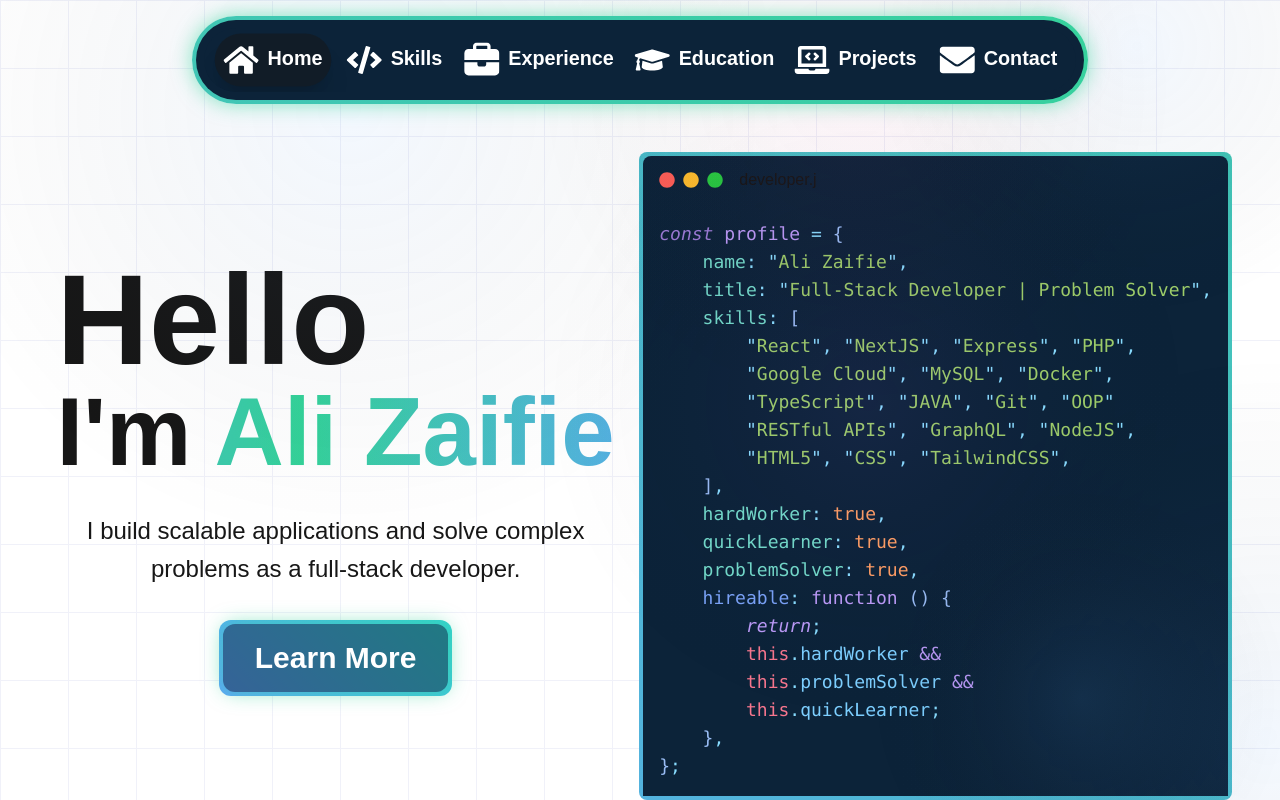
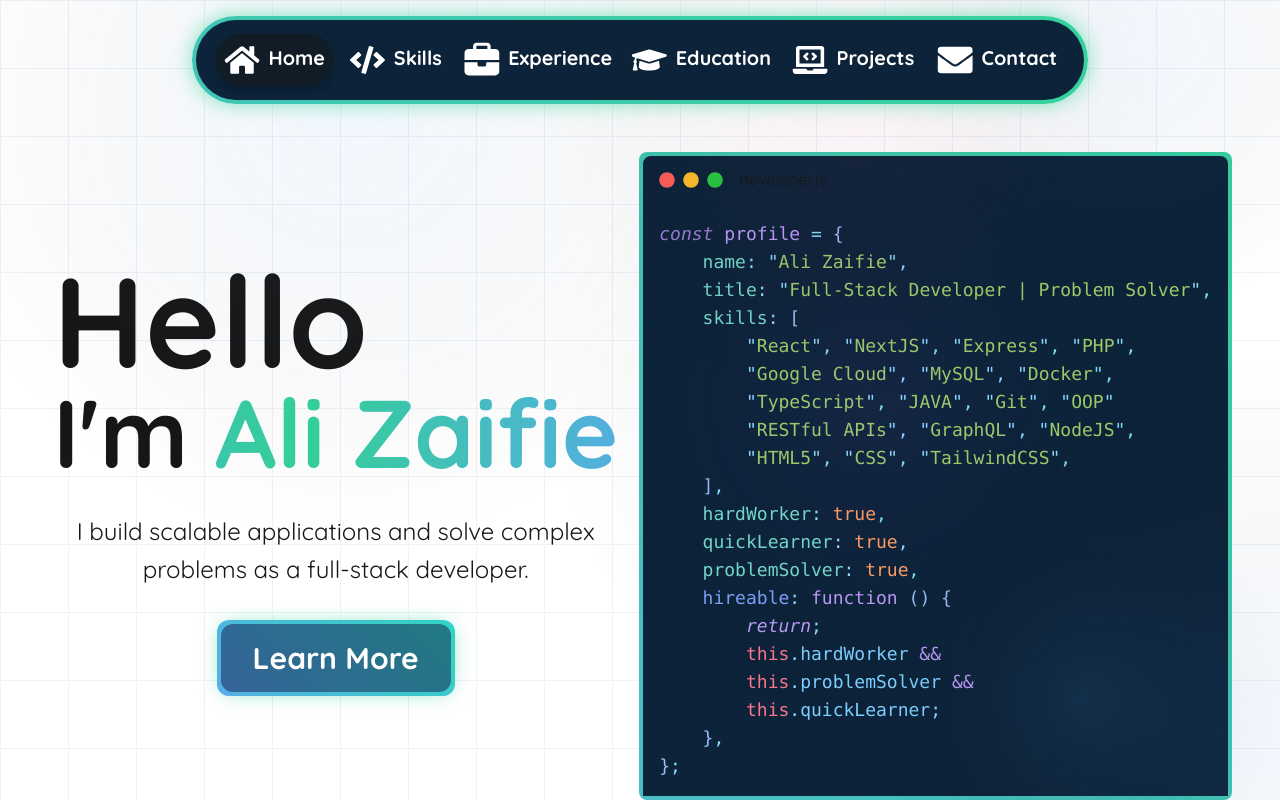
Before and after one commit to ingakonstigheter/portfolio, a Next.js app: page / in a window 1280 px wide. Built offline with nearby package versions, Linux system fonts and the light colour scheme.

Commit message:
Add multiple font options for testing

```diff
--- a/app/components/hero.tsx
+++ b/app/components/hero.tsx
@@ -1,5 +1,4 @@
 import CodeWindow from "./code-window";
-import { TypewriterText } from "./typewriter-text";
 
 export default function Hero() {
   const name = "Ali Zaifie";
@@ -14,7 +13,7 @@ export default function Hero() {
   return (
     <div className="grid gap-8 lg:gap-4 lg:mt-8 mt-4 lg:grid-flow-col items-center mx-auto">
       <div className="grid items-center lg:text-left md:gap-8 gap-4">
-        <h1 className="text-8xl font-bold md:mx-auto">
+        <h1 className="text-8xl font-bold md:mx-auto ">
           <span className="text-9xl font-extrabold block">Hello</span>
           I'm
           <span className="gradient-text"> {name}</span>
--- a/app/globals.css
+++ b/app/globals.css
@@ -17,6 +17,16 @@
   --grid: var(--grid-line);
   --font-sans: var(--font-geist-sans);
   --font-mono: var(--font-geist-mono);
+  --font-space-grotesk: var(--font-space-grotesk);
+  --font-inter: var(--font-inter);
+  --font-outfit: var(--font-outfit);
+  --font-syne: var(--font-syne);
+  --font-poppins: var(--font-poppins);
+  --font-quicksand: var(--font-quicksand);
+  --font-comfortaa: var(--font-comfortaa);
+  --font-nunito: var(--font-nunito);
+  --font-varela-round: var(--font-varela-round);
+  --font-rubik: var(--font-rubik);
 }
 
 @media (prefers-color-scheme: dark) {
@@ -36,7 +46,7 @@ body {
     linear-gradient(var(--grid) 1px, transparent 1px);
   background-size: 68px 68px;
   color: var(--foreground);
-  font-family: Arial, Helvetica, sans-serif;
+  font-family: var(--font-quicksand), Arial, Helvetica, sans-serif;
   color: var(--foreground);
 }
 p {
@@ -73,6 +83,7 @@ nav {
   color: white;
   background-color: var(--background-secondary);
 }
+
 .shadow-glow {
   box-shadow: 0 0 20px rgba(52, 211, 153, 0.6);
 }
--- a/app/layout.tsx
+++ b/app/layout.tsx
@@ -1,5 +1,5 @@
 import type { Metadata } from "next";
-import { Geist, Geist_Mono } from "next/font/google";
+import { Geist, Geist_Mono, Space_Grotesk, Inter, Outfit, Syne, Poppins, Quicksand, Comfortaa, Nunito, Varela_Round, Rubik } from "next/font/google";
 import "./globals.css";
 import Navbar from "./components/navbar";
 import AmbientBackground from "./components/ambient-background";
@@ -11,6 +11,58 @@ const geistSans = Geist({
 
 const geistMono = Geist_Mono({
   variable: "--font-geist-mono",
+  subsets: ["latin"],
+});
+
+const spaceGrotesk = Space_Grotesk({
+  variable: "--font-space-grotesk",
+  subsets: ["latin"],
+});
+
+const inter = Inter({
+  variable: "--font-inter",
+  subsets: ["latin"],
+});
+
+const outfit = Outfit({
+  variable: "--font-outfit",
+  subsets: ["latin"],
+});
+
+const syne = Syne({
+  variable: "--font-syne",
+  subsets: ["latin"],
+});
+
+const poppins = Poppins({
+  variable: "--font-poppins",
+  subsets: ["latin"],
+  weight: ["400", "500", "600", "700", "800"],
+});
+
+const quicksand = Quicksand({
+  variable: "--font-quicksand",
+  subsets: ["latin"],
+});
+
+const comfortaa = Comfortaa({
+  variable: "--font-comfortaa",
+  subsets: ["latin"],
+});
+
+const nunito = Nunito({
+  variable: "--font-nunito",
+  subsets: ["latin"],
+});
+
+const varelaRound = Varela_Round({
+  variable: "--font-varela-round",
+  subsets: ["latin"],
+  weight: "400",
+});
+
+const rubik = Rubik({
+  variable: "--font-rubik",
   subsets: ["latin"],
 });
 
@@ -27,7 +79,7 @@ export default function RootLayout({
   return (
     <html lang="en">
       <body
-        className={`${geistSans.variable} ${geistMono.variable} antialiased md:px-4 px-0`}>
+        className={`${geistSans.variable} ${geistMono.variable} ${spaceGrotesk.variable} ${inter.variable} ${outfit.variable} ${syne.variable} ${poppins.variable} ${quicksand.variable} ${comfortaa.variable} ${nunito.variable} ${varelaRound.variable} ${rubik.variable} antialiased md:px-4 px-0`}>
         <AmbientBackground />
         <Navbar />
         <main className="mx-auto min-h-full pt-24 px-8 md:pt-4 md:min-px-16">
--- a/lib/shiki-singleton.ts
+++ b/lib/shiki-singleton.ts
@@ -1,10 +1,10 @@
 import { createHighlighter, Highlighter } from "shiki";
 
-let highlighter: Highlighter | null = null;
+let highlighterPromise: Promise<Highlighter> | null = null;
 
 export async function getShikiHighlighter(): Promise<Highlighter> {
-  if (!highlighter) {
-    highlighter = await createHighlighter({
+  if (!highlighterPromise) {
+    highlighterPromise = createHighlighter({
       themes: ["tokyo-night"],
       langs: [
         "javascript",
@@ -18,7 +18,7 @@ export async function getShikiHighlighter(): Promise<Highlighter> {
       ],
     });
   }
-  return highlighter;
+  return highlighterPromise;
 }
 
 export async function highlightCode(
```
